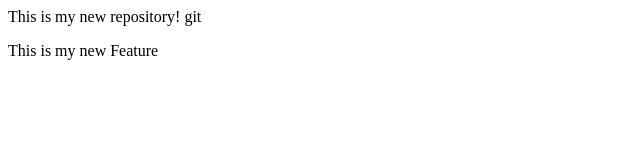
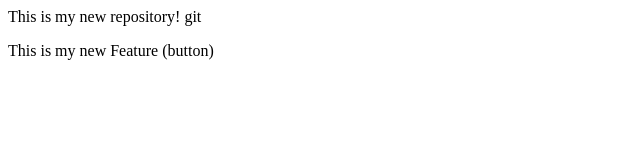
Before and after one commit to HiddenHacker17/Localrepo, a plain HTML site: page index.html in a window 1280 px wide. Shown: the full height of the page, 0-640 px from the left. Drawn offline with Linux system fonts and the light colour scheme.

```diff
--- a/index.html
+++ b/index.html
@@ -2,5 +2,5 @@
     git
 </p>
 <p>
-    This is my new Feature
+    This is my new Feature (button)
 </p>
```
